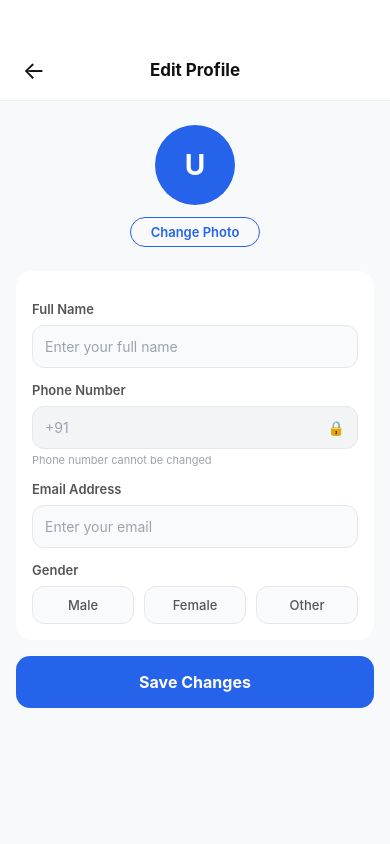
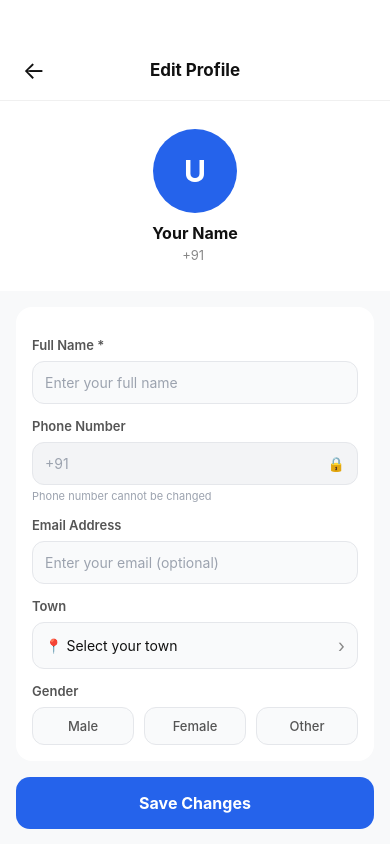
Before and after one commit to sravanipottipati/oorucart_frontend, a React Native app: screen /EditProfile in a window 390 px wide. Built offline with nearby package versions, Linux system fonts and the light colour scheme.

Commit message:
Session 9 - Fix EditProfile saves + Search filters by town

```diff
--- a/src/screens/buyer/EditProfileScreen.js
+++ b/src/screens/buyer/EditProfileScreen.js
@@ -3,11 +3,12 @@ import {
   View, Text, TouchableOpacity, StyleSheet,
   ScrollView, TextInput, Alert, ActivityIndicator,
 } from 'react-native';
+import AsyncStorage from '@react-native-async-storage/async-storage';
 import { useAuth } from '../../context/AuthContext';
 import client from '../../api/client';
 
 export default function EditProfileScreen({ navigation }) {
-  const { user } = useAuth();
+  const { user, setUser } = useAuth();
 
   const [fullName, setFullName] = useState(user?.full_name || '');
   const [email, setEmail]       = useState(user?.email || '');
@@ -28,6 +29,9 @@ export default function EditProfileScreen({ navigation }) {
     setLoading(true);
     try {
       await client.patch('/users/profile/', { full_name: fullName, email });
+      const updatedUser = { ...user, full_name: fullName, email };
+      await AsyncStorage.setItem('user', JSON.stringify(updatedUser));
+      setUser(updatedUser);
       Alert.alert('Success', 'Profile updated successfully!', [
         { text: 'OK', onPress: () => navigation.goBack() },
       ]);
@@ -57,15 +61,14 @@ export default function EditProfileScreen({ navigation }) {
           <View style={styles.avatar}>
             <Text style={styles.avatarText}>{initials}</Text>
           </View>
-          <TouchableOpacity style={styles.changePhotoBtn}>
-            <Text style={styles.changePhotoText}>Change Photo</Text>
-          </TouchableOpacity>
+          <Text style={styles.avatarName}>{fullName || 'Your Name'}</Text>
+          <Text style={styles.avatarPhone}>+91 {user?.phone_number}</Text>
         </View>
 
         {/* Form */}
         <View style={styles.formCard}>
 
-          <Text style={styles.fieldLabel}>Full Name</Text>
+          <Text style={styles.fieldLabel}>Full Name *</Text>
           <TextInput
             style={styles.input}
             placeholder="Enter your full name"
@@ -84,13 +87,24 @@ export default function EditProfileScreen({ navigation }) {
           <Text style={styles.fieldLabel}>Email Address</Text>
           <TextInput
             style={styles.input}
-            placeholder="Enter your email"
+            placeholder="Enter your email (optional)"
             placeholderTextColor="#9CA3AF"
             value={email}
             onChangeText={setEmail}
             keyboardType="email-address"
             autoCapitalize="none"
           />
+
+          <Text style={styles.fieldLabel}>Town</Text>
+          <TouchableOpacity
+            style={styles.townBtn}
+            onPress={() => navigation.navigate('TownSelection')}
+          >
+            <Text style={styles.townBtnText}>
+              📍 {user?.town || 'Select your town'}
+            </Text>
+            <Text style={styles.townBtnArrow}>›</Text>
+          </TouchableOpacity>
 
           <Text style={styles.fieldLabel}>Gender</Text>
           <View style={styles.genderRow}>
@@ -100,7 +114,10 @@ export default function EditProfileScreen({ navigation }) {
                 style={[styles.genderBtn, gender === g && styles.genderBtnActive]}
                 onPress={() => setGender(g)}
               >
-                <Text style={[styles.genderBtnText, gender === g && styles.genderBtnTextActive]}>
+                <Text style={[
+                  styles.genderBtnText,
+                  gender === g && styles.genderBtnTextActive,
+                ]}>
                   {g}
                 </Text>
               </TouchableOpacity>
@@ -115,11 +132,10 @@ export default function EditProfileScreen({ navigation }) {
           onPress={handleSave}
           disabled={loading}
         >
-          {loading ? (
-            <ActivityIndicator color="#fff" />
-          ) : (
-            <Text style={styles.saveBtnText}>Save Changes</Text>
-          )}
+          {loading
+            ? <ActivityIndicator color="#fff" />
+            : <Text style={styles.saveBtnText}>Save Changes</Text>
+          }
         </TouchableOpacity>
 
         <View style={{ height: 40 }} />
@@ -140,24 +156,20 @@ const styles = StyleSheet.create({
   backText: { fontSize: 24, color: '#111' },
   headerTitle: { fontSize: 17, fontWeight: 'bold', color: '#111' },
 
-  avatarSection: { alignItems: 'center', paddingVertical: 24 },
+  avatarSection: { alignItems: 'center', paddingVertical: 28, backgroundColor: '#fff', marginBottom: 16 },
   avatar: {
-    width: 80, height: 80, borderRadius: 40,
+    width: 84, height: 84, borderRadius: 42,
     backgroundColor: '#2563EB', justifyContent: 'center',
-    alignItems: 'center', marginBottom: 12,
+    alignItems: 'center', marginBottom: 10,
   },
-  avatarText: { color: '#fff', fontSize: 28, fontWeight: 'bold' },
-  changePhotoBtn: {
-    borderWidth: 1.5, borderColor: '#2563EB',
-    borderRadius: 20, paddingHorizontal: 20, paddingVertical: 6,
-  },
-  changePhotoText: { fontSize: 13, color: '#2563EB', fontWeight: '600' },
+  avatarText:  { color: '#fff', fontSize: 30, fontWeight: 'bold' },
+  avatarName:  { fontSize: 16, fontWeight: 'bold', color: '#111', marginBottom: 4 },
+  avatarPhone: { fontSize: 13, color: '#888' },
 
   formCard: {
     backgroundColor: '#fff', borderRadius: 16,
     marginHorizontal: 16, padding: 16, marginBottom: 16,
   },
-
   fieldLabel: {
     fontSize: 13, fontWeight: '600', color: '#555',
     marginBottom: 8, marginTop: 14,
@@ -172,8 +184,16 @@ const styles = StyleSheet.create({
     flexDirection: 'row', justifyContent: 'space-between', alignItems: 'center',
   },
   inputDisabledText: { fontSize: 14, color: '#9CA3AF' },
-  lockedIcon: { fontSize: 14 },
-  fieldHint: { fontSize: 11, color: '#9CA3AF', marginTop: 4 },
+  lockedIcon:  { fontSize: 14 },
+  fieldHint:   { fontSize: 11, color: '#9CA3AF', marginTop: 4 },
+
+  townBtn: {
+    borderWidth: 1, borderColor: '#E5E7EB', borderRadius: 12,
+    padding: 12, backgroundColor: '#F9FAFB',
+    flexDirection: 'row', justifyContent: 'space-between', alignItems: 'center',
+  },
+  townBtnText:  { fontSize: 14, color: '#111' },
+  townBtnArrow: { fontSize: 18, color: '#888' },
 
   genderRow: { flexDirection: 'row', gap: 10 },
   genderBtn: {
@@ -181,8 +201,8 @@ const styles = StyleSheet.create({
     borderWidth: 1.5, borderColor: '#E5E7EB',
     alignItems: 'center', backgroundColor: '#F9FAFB',
   },
-  genderBtnActive: { borderColor: '#2563EB', backgroundColor: '#EFF6FF' },
-  genderBtnText: { fontSize: 13, color: '#555', fontWeight: '500' },
+  genderBtnActive:     { borderColor: '#2563EB', backgroundColor: '#EFF6FF' },
+  genderBtnText:       { fontSize: 13, color: '#555', fontWeight: '500' },
   genderBtnTextActive: { color: '#2563EB', fontWeight: 'bold' },
 
   saveBtn: {
--- a/src/screens/buyer/SearchScreen.js
+++ b/src/screens/buyer/SearchScreen.js
@@ -4,13 +4,16 @@ import {
   ScrollView, TextInput, ActivityIndicator,
 } from 'react-native';
 import client from '../../api/client';
+import { useAuth } from '../../context/AuthContext';
 
 export default function SearchScreen({ navigation }) {
-  const [query, setQuery]       = useState('');
-  const [results, setResults]   = useState(null);
-  const [loading, setLoading]   = useState(false);
+  const [query, setQuery]         = useState('');
+  const [results, setResults]     = useState(null);
+  const [loading, setLoading]     = useState(false);
   const [activeTab, setActiveTab] = useState('products');
-  const debounceRef             = useRef(null);
+  const debounceRef               = useRef(null);
+  const { user }                  = useAuth();
+  const town                      = user?.town || '';
 
   const handleSearch = (text) => {
     setQuery(text);
@@ -22,7 +25,10 @@ export default function SearchScreen({ navigation }) {
   const doSearch = async (q) => {
     setLoading(true);
     try {
-      const res = await client.get(`/vendors/search/?q=${q}`);
+      const url = town
+        ? `/vendors/search/?q=${q}&town=${town}`
+        : `/vendors/search/?q=${q}`;
+      const res = await client.get(url);
       setResults(res.data);
     } catch (e) {
       console.log('Search error:', e.message);
@@ -45,7 +51,7 @@ export default function SearchScreen({ navigation }) {
           <Text style={styles.searchIcon}>🔍</Text>
           <TextInput
             style={styles.searchInput}
-            placeholder="Search products or shops..."
+            placeholder={town ? `Search in ${town}...` : 'Search products or shops...'}
             placeholderTextColor="#9CA3AF"
             value={query}
             onChangeText={handleSearch}
@@ -59,7 +65,14 @@ export default function SearchScreen({ navigation }) {
         </View>
       </View>
 
-      {/* Tabs — only show when results exist */}
+      {/* Town indicator */}
+      {town ? (
+        <View style={styles.townBar}>
+          <Text style={styles.townBarText}>📍 Showing results in <Text style={styles.townBarBold}>{town}</Text></Text>
+        </View>
+      ) : null}
+
+      {/* Tabs */}
       {results && (
         <View style={styles.tabsRow}>
           <TouchableOpacity
@@ -83,13 +96,14 @@ export default function SearchScreen({ navigation }) {
 
       {loading ? (
         <ActivityIndicator size="large" color="#2563EB" style={{ marginTop: 40 }} />
+
       ) : !query ? (
-
-        /* Empty State */
         <View style={styles.emptyState}>
           <Text style={styles.emptyEmoji}>🔍</Text>
           <Text style={styles.emptyTitle}>Search OoruCart</Text>
-          <Text style={styles.emptySubtitle}>Find products and shops near you</Text>
+          <Text style={styles.emptySubtitle}>
+            {town ? `Find products and shops in ${town}` : 'Find products and shops near you'}
+          </Text>
           <View style={styles.suggestionsBox}>
             <Text style={styles.suggestionsLabel}>Try searching for</Text>
             {['Tomatoes', 'Bread', 'Rice', 'Vegetables', 'Bakery'].map(s => (
@@ -105,16 +119,15 @@ export default function SearchScreen({ navigation }) {
         </View>
 
       ) : results && totalResults === 0 ? (
-
-        /* No Results */
         <View style={styles.emptyState}>
           <Text style={styles.emptyEmoji}>😕</Text>
           <Text style={styles.emptyTitle}>No results for "{query}"</Text>
-          <Text style={styles.emptySubtitle}>Try a different search term</Text>
+          <Text style={styles.emptySubtitle}>
+            {town ? `No results in ${town}. Try a different search term.` : 'Try a different search term'}
+          </Text>
         </View>
 
       ) : results ? (
-
         <ScrollView showsVerticalScrollIndicator={false} contentContainerStyle={{ padding: 16 }}>
 
           {/* Products Tab */}
@@ -174,8 +187,16 @@ export default function SearchScreen({ navigation }) {
                       <Text style={styles.shopTown}>📍 {shop.town}</Text>
                     </View>
                     <View style={styles.shopRight}>
-                      <View style={styles.openBadge}>
-                        <Text style={styles.openText}>● Open</Text>
+                      <View style={[
+                        styles.openBadge,
+                        { backgroundColor: shop.is_open ? '#DCFCE7' : '#F3F4F6' }
+                      ]}>
+                        <Text style={[
+                          styles.openText,
+                          { color: shop.is_open ? '#16A34A' : '#9CA3AF' }
+                        ]}>
+                          {shop.is_open ? '● Open' : '● Closed'}
+                        </Text>
                       </View>
                       <Text style={styles.shopArrow}>›</Text>
                     </View>
@@ -206,31 +227,36 @@ const styles = StyleSheet.create({
   backText: { fontSize: 24, color: '#111' },
   searchBar: {
     flex: 1, flexDirection: 'row', alignItems: 'center',
-    backgroundColor: '#F3F4F6', borderRadius: 12, paddingHorizontal: 12, height: 42, gap: 8,
+    backgroundColor: '#F3F4F6', borderRadius: 12,
+    paddingHorizontal: 12, height: 42, gap: 8,
   },
-  searchIcon: { fontSize: 16 },
+  searchIcon:  { fontSize: 16 },
   searchInput: { flex: 1, fontSize: 14, color: '#111' },
-  clearIcon: { fontSize: 16, color: '#9CA3AF' },
+  clearIcon:   { fontSize: 16, color: '#9CA3AF' },
+
+  townBar: {
+    backgroundColor: '#EFF6FF', paddingHorizontal: 16,
+    paddingVertical: 8, borderBottomWidth: 1, borderBottomColor: '#DBEAFE',
+  },
+  townBarText: { fontSize: 12, color: '#2563EB' },
+  townBarBold: { fontWeight: 'bold' },
 
   tabsRow: {
     flexDirection: 'row', backgroundColor: '#fff',
     borderBottomWidth: 1, borderBottomColor: '#F0F0F0',
     paddingHorizontal: 16, gap: 8, paddingVertical: 10,
   },
-  tab: {
-    paddingHorizontal: 16, paddingVertical: 7,
-    borderRadius: 20, backgroundColor: '#F3F4F6',
-  },
-  tabActive: { backgroundColor: '#2563EB' },
-  tabText: { fontSize: 13, color: '#555', fontWeight: '500' },
+  tab:           { paddingHorizontal: 16, paddingVertical: 7, borderRadius: 20, backgroundColor: '#F3F4F6' },
+  tabActive:     { backgroundColor: '#2563EB' },
+  tabText:       { fontSize: 13, color: '#555', fontWeight: '500' },
   tabTextActive: { color: '#fff', fontWeight: 'bold' },
 
-  emptyState: { alignItems: 'center', marginTop: 50, paddingHorizontal: 32 },
-  emptyEmoji: { fontSize: 52, marginBottom: 12 },
-  emptyTitle: { fontSize: 18, fontWeight: 'bold', color: '#111', marginBottom: 6 },
+  emptyState:    { alignItems: 'center', marginTop: 50, paddingHorizontal: 32 },
+  emptyEmoji:    { fontSize: 52, marginBottom: 12 },
+  emptyTitle:    { fontSize: 18, fontWeight: 'bold', color: '#111', marginBottom: 6 },
   emptySubtitle: { fontSize: 14, color: '#888', textAlign: 'center', marginBottom: 24 },
 
-  suggestionsBox: { width: '100%' },
+  suggestionsBox:   { width: '100%' },
   suggestionsLabel: { fontSize: 13, color: '#888', marginBottom: 10 },
   suggestionChip: {
     backgroundColor: '#fff', borderRadius: 12, padding: 14,
@@ -238,7 +264,7 @@ const styles = StyleSheet.create({
   },
   suggestionText: { fontSize: 14, color: '#111' },
 
-  tabEmpty: { alignItems: 'center', marginTop: 40 },
+  tabEmpty:     { alignItems: 'center', marginTop: 40 },
   tabEmptyText: { fontSize: 14, color: '#888' },
 
   productCard: {
@@ -252,11 +278,11 @@ const styles = StyleSheet.create({
     width: 46, height: 46, borderRadius: 23,
     backgroundColor: '#EFF6FF', justifyContent: 'center', alignItems: 'center',
   },
-  productIcon: { fontSize: 22 },
-  productInfo: { flex: 1 },
-  productName: { fontSize: 14, fontWeight: 'bold', color: '#111', marginBottom: 3 },
-  productShop: { fontSize: 12, color: '#555', marginBottom: 2 },
-  productTown: { fontSize: 11, color: '#888' },
+  productIcon:  { fontSize: 22 },
+  productInfo:  { flex: 1 },
+  productName:  { fontSize: 14, fontWeight: 'bold', color: '#111', marginBottom: 3 },
+  productShop:  { fontSize: 12, color: '#555', marginBottom: 2 },
+  productTown:  { fontSize: 11, color: '#888' },
   productRight: { alignItems: 'flex-end', gap: 4 },
   productPrice: { fontSize: 15, fontWeight: 'bold', color: '#2563EB' },
   productArrow: { fontSize: 20, color: '#9CA3AF' },
@@ -273,12 +299,12 @@ const styles = StyleSheet.create({
     backgroundColor: '#2563EB', justifyContent: 'center', alignItems: 'center',
   },
   shopAvatarText: { color: '#fff', fontSize: 20, fontWeight: 'bold' },
-  shopInfo: { flex: 1 },
-  shopName: { fontSize: 14, fontWeight: 'bold', color: '#111', marginBottom: 3 },
-  shopCategory: { fontSize: 12, color: '#555', marginBottom: 2 },
-  shopTown: { fontSize: 11, color: '#888' },
-  shopRight: { alignItems: 'flex-end', gap: 6 },
-  openBadge: { backgroundColor: '#DCFCE7', paddingHorizontal: 8, paddingVertical: 3, borderRadius: 20 },
-  openText: { fontSize: 11, color: '#16A34A', fontWeight: '600' },
-  shopArrow: { fontSize: 20, color: '#9CA3AF' },
+  shopInfo:       { flex: 1 },
+  shopName:       { fontSize: 14, fontWeight: 'bold', color: '#111', marginBottom: 3 },
+  shopCategory:   { fontSize: 12, color: '#555', marginBottom: 2 },
+  shopTown:       { fontSize: 11, color: '#888' },
+  shopRight:      { alignItems: 'flex-end', gap: 6 },
+  openBadge:      { paddingHorizontal: 8, paddingVertical: 3, borderRadius: 20 },
+  openText:       { fontSize: 11, fontWeight: '600' },
+  shopArrow:      { fontSize: 20, color: '#9CA3AF' },
 });
```
